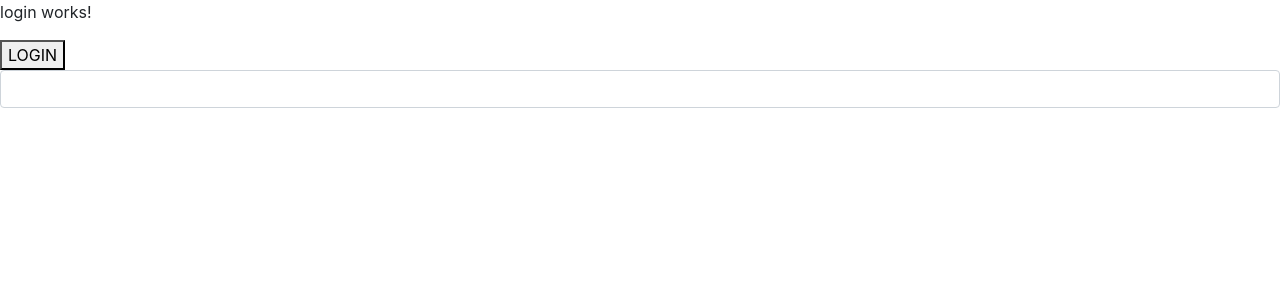
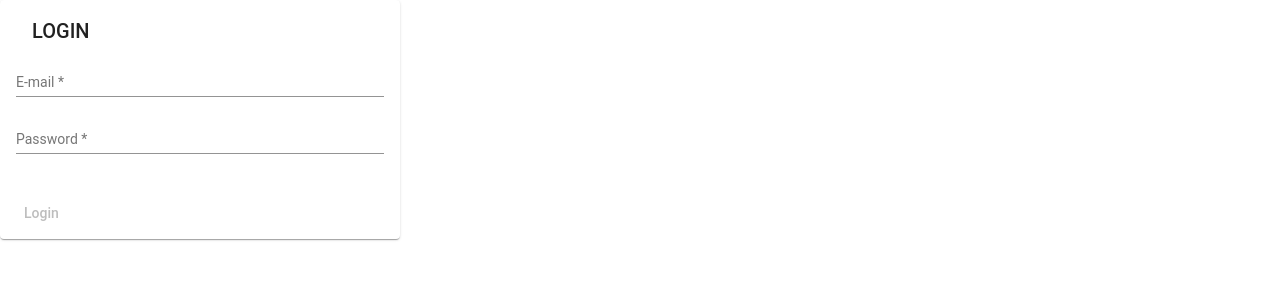
Before and after one commit to GeorgeOfSystem/angular_class, an Angular app: page /login in a window 1280 px wide. Shown: the top 300 px of the page. Built offline with nearby package versions, Linux system fonts and the light colour scheme.

Commit message:
Login Firebase

```diff
--- a/src/app/login/login.module.ts
+++ b/src/app/login/login.module.ts
@@ -5,6 +5,12 @@ import { LoginRoutingModule } from './login-routing.module';
 import { LoginComponent } from './login/login.component';
 import { myNgElseDirective } from '../myDirectives/ng-else.directive';
 import { FormsModule, ReactiveFormsModule } from '@angular/forms';
+import { MatCardModule } from '@angular/material/card';
+import { MatButtonModule } from '@angular/material/button';
+import { MatFormFieldModule } from '@angular/material/form-field';
+import { MatInputModule } from '@angular/material/input';
+import { HttpClientModule } from '@angular/common/http';
+import { AuthService } from '../myServices/auth.service';
 
 
 
@@ -14,10 +20,17 @@ import { FormsModule, ReactiveFormsModule } from '@angular/forms';
     myNgElseDirective
   ],
   imports: [
-    FormsModule,//formularios de template
-    //ReactiveFormsModule,//formularios reactivos
+    FormsModule,
     CommonModule,
-    LoginRoutingModule
+    LoginRoutingModule,
+    MatCardModule,
+    MatButtonModule,
+    MatFormFieldModule,
+    MatInputModule,
+    HttpClientModule
+  ],
+  providers: [
+    AuthService
   ]
 })
 export class LoginModule { }
--- a/src/app/login/login/login.component.css
+++ b/src/app/login/login/login.component.css
@@ -0,0 +1,8 @@
+.example-card {
+  max-width: 400px;
+}
+
+.example-header-image {
+  background-image: url('https://material.angular.io/assets/img/examples/shiba1.jpg');
+  background-size: cover;
+}
--- a/src/app/login/login/login.component.html
+++ b/src/app/login/login/login.component.html
@@ -1,56 +1,44 @@
-<p>login works!</p>
+<mat-card class="example-card">
+  <mat-card-header>
+    <mat-card-title>LOGIN</mat-card-title>
+  </mat-card-header>
+  <mat-card-content>
+    <form #form="ngForm" style="display: flex; flex-direction: column;">
 
-<button routerLink="/pages">LOGIN</button>
-<!--
-Example 1
-<div type="display: flex; flex-direction: column;">
-    <input type="text" [(ngModel)]='userName' >
-    <input type="password" [(ngModel)]='password' >
-</div>
-<button (click)="onLogin()">GIN</button>
+      <mat-form-field>
+        <mat-label>E-mail</mat-label>
+        <input matInput
+               type="text"
+               name="email"
+               ngModel
+               #emailUI="ngModel"
+               required>
+        <div *ngIf="emailUI.invalid && (emailUI.touched || emailUI.dirty)"
+             class="alert alert-danger">
+          <div *ngIf="emailUI.errors.required">
+            Name is required
+          </div>
+        </div>
+      </mat-form-field>
+      <mat-form-field>
+        <mat-label>Password</mat-label>
+        <input matInput
+               type="text"
+               name="password"
+               ngModel
+               #passwordUI="ngModel"
+               required>
+        <div *ngIf="passwordUI.invalid && (passwordUI.touched || passwordUI.dirty)"
+             class="alert alert-danger">
+          <div *ngIf="passwordUI.errors.required">
+            Name is required
+          </div>
+        </div>
+      </mat-form-field>
 
-
-Exaple2
-<div type="display: flex; flex-direction: column;">
-  <form #loginForm="ngForm">
-    <input type="text" name="userName" ngModel>
-    <input type="password" name="password" ngModel>
-  </form>
-</div>
-<button (click)="onLogin2(loginForm)">GIN</button>
-
-Example 3
-<div type="display: flex; flex-direction: column;">
-  <form (ngSubmit)="onLogin2(loginForm)" #loginForm="ngForm">
-    <input type="text" name="userName" ngModel>
-    <input type="password" name="password" ngModel>
-    <button type="submit"> Enviar </button>
-  </form>
-</div>
--->
-
-<input class="form-control" type="text" required ngModel #name="ngModel" minlength="3" maxlength="5" >
-<div *ngIf="name.invalid && (name.touched || name.dirty)" class="alert alert-danger">
-  <div *ngIf="name.errors.required">
-    Name is requiered
-  </div>
-  <div *ngIf="name.errors.minlength">
-    Error on the minium length of the word
-  </div>
-</div>
-
-
-<!--
-<div #test   class="class1 class2" id="test2">HOLA</div>
-
-
-<button (click)="sw = !sw;">SW</button>
-<div *ngIf="sw else esFalso">es verdad</div>
-
-
-<ng-template #esFalso>
-  <p>ES FALSO</p>
-</ng-template>
-
-<p *ngElse="sw">SE MUESTRA SI ES FALSO</p>
--->
+    </form>
+  </mat-card-content>
+  <mat-card-actions>
+    <button mat-button [disabled]="form.invalid" (click)="onLogin(form)">Login</button>
+  </mat-card-actions>
+</mat-card>
--- a/src/app/login/login/login.component.ts
+++ b/src/app/login/login/login.component.ts
@@ -1,5 +1,6 @@
 import { Component, OnInit } from '@angular/core';
 import { Router } from '@angular/router';
+import { AuthService } from '../../myServices/auth.service';
 
 @Component({
   selector: 'app-login',
@@ -7,24 +8,23 @@ import { Router } from '@angular/router';
   styleUrls: ['./login.component.css']
 })
 export class LoginComponent implements OnInit {
-
-  userName : string ='';
-  password : string ='';
-
-  sw = true;
-
-  constructor( private router : Router ) { }
+constructor(private router: Router,
+              private authService: AuthService) {
+  }
 
   ngOnInit(): void {
   }
 
-  onLogin() : void {
-    console.log('userName',this.userName);
-    console.log('password',this.password);
-  }
+  onLogin(form: any): void {
+    console.log('FORM: ', form.value);
 
-  onLogin2 (form) : void {
-    console.log('Variables: ',form.value);
-    this.router.navigate(['/pages']);
+    this.authService.login(form.value).subscribe(
+      res => {
+        console.log('LOGIN RESPONSE: ', res);
+      },
+      err => {
+        console.log('LOGIN ERROR: ');
+      }
+    );
   }
 }
--- /dev/null
+++ b/src/app/myServices/auth.service.ts
@@ -0,0 +1,16 @@
+import { Injectable } from '@angular/core';
+import { HttpClient } from '@angular/common/http';
+import { Observable } from 'rxjs';
+
+@Injectable()
+export class AuthService {
+
+  constructor(private http: HttpClient) {
+
+  }
+
+  public login(body: any): Observable<any> {
+    return this.http.post('https://identitytoolkit.googleapis.com/v1/accounts:signInWithPassword?key=AIzaSyCzqD6Ghgj5JYaIb1V6eJggXeiZdNxTQEA', body);
+  }
+
+}
```
